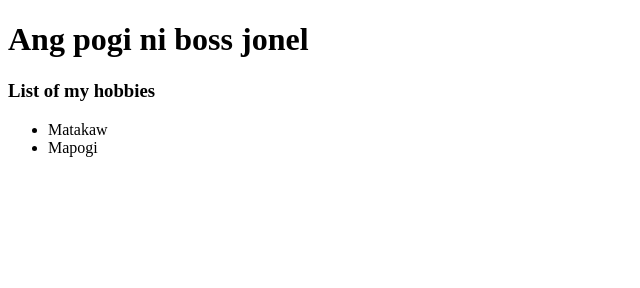
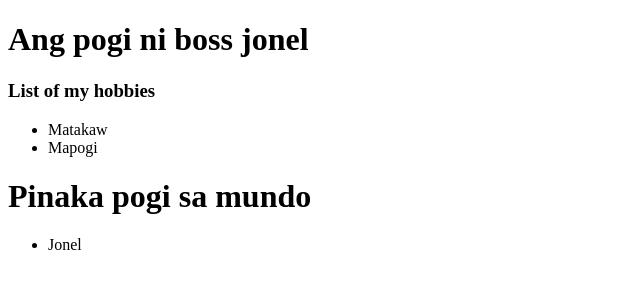
Before and after one commit to Nelskie13/GitFlow, a plain HTML site: page index.html in a window 1280 px wide. Shown: the whole page, without its empty margins (0-640 px from the left). Drawn offline with Linux system fonts and the light colour scheme.

```diff
--- a/index.html
+++ b/index.html
@@ -12,5 +12,10 @@
       <li>Matakaw</li>
       <li>Mapogi</li>
     </ul>
+
+    <h1>Pinaka pogi sa mundo</h1>
+    <ul>
+      <li>Jonel</li>
+    </ul>
   </body>
 </html>
```
Also changed, not shown: 1 other file.
